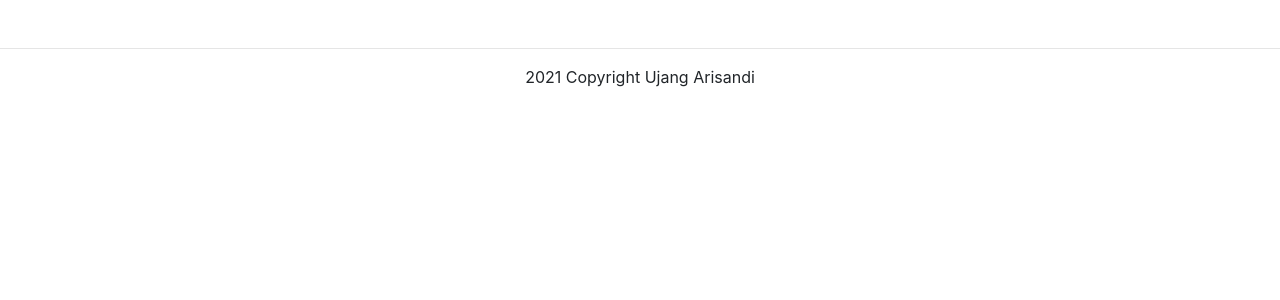
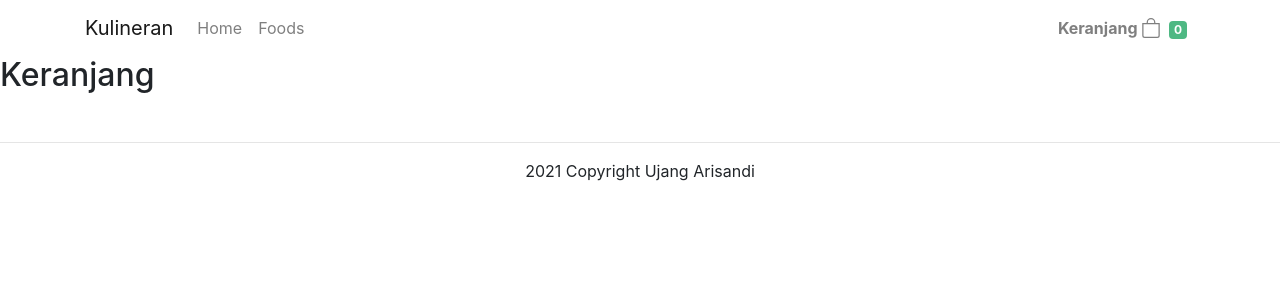
Before and after one commit to ujangaris/kulineran, a Vue app: page /keranjang in a window 1280 px wide. Shown: the top 300 px of the page. Built offline with nearby package versions, Linux system fonts and the light colour scheme; what vue-toast-notification would draw is missing.

Commit message:
8 Membuat pesanan makanan |halaman keranjang

```diff
--- a/src/router/index.js
+++ b/src/router/index.js
@@ -3,6 +3,7 @@ import VueRouter from 'vue-router'
 import Home from '../views/Home.vue'
 import Foods from '../views/Foods.vue'
 import FoodDetail from '../views/FoodDetail.vue'
+import Keranjang from '../views/Keranjang.vue'
 
 Vue.use(VueRouter)
 
@@ -23,6 +24,11 @@ const routes = [
     component: FoodDetail
   },
   {
+    path: '/keranjang',
+    name: 'Keranjang',
+    component: Keranjang
+  },
+  {
     path: '/about',
     name: 'About',
     // route level code-splitting
--- a/src/views/FoodDetail.vue
+++ b/src/views/FoodDetail.vue
@@ -90,6 +90,7 @@ export default {
         axios
           .post("http://localhost:3000/keranjangs", this.pesan)
           .then(() => {
+            this.$router.push({path: "/keranjang"})
             this.$toast.success("Sukses masuk keranjang.", {
               type: "success",
               position: "top-right",
--- /dev/null
+++ b/src/views/Keranjang.vue
@@ -0,0 +1,20 @@
+<template>
+<div class="keranjang">
+    <Navbar/>
+    <h2>Keranjang</h2>
+</div>
+</template>
+
+<script>
+import Navbar from "@/components/Navbar.vue";
+
+export default {
+  name: "Keranjang",
+  components: {
+    Navbar
+  },
+};
+</script>
+
+<style>
+</style>
```
